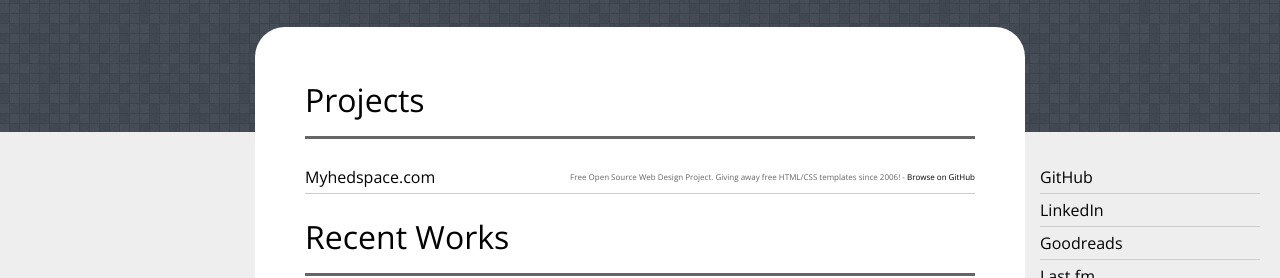
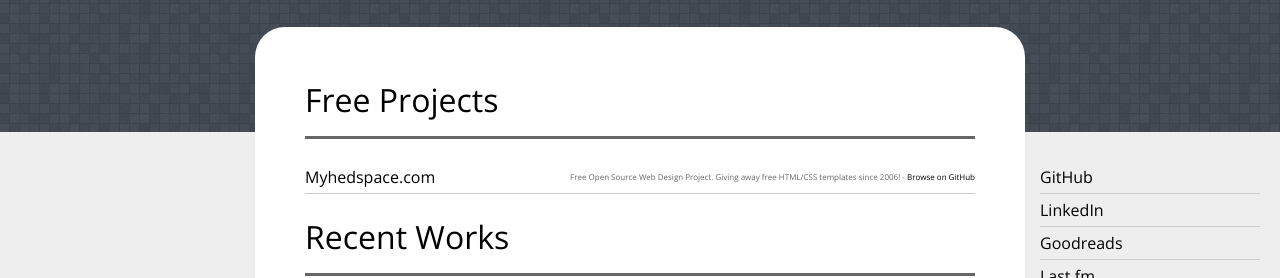
Before and after one commit to jelontok/jelontok.github.com, a Jekyll site: the page built from index.html, in a window 1280 px wide and 1098 px high. Shown: the part 187-465 px from the top of the window. Built offline with Jekyll 4.4.1, drawn with Linux system fonts in a browser that asks for light colours; Markdown is read by kramdown in place of the engine named in the settings.

Commit message:
updated hp

```diff
--- a/index.html
+++ b/index.html
@@ -5,7 +5,7 @@ title: Jose Erlino Lontok | Front-end Web Developer | HTML, CSS, JS, jQuery, Wor
 
 <div class="content">
 
-    <h1 class="title-border">Projects</h1>
+    <h1 class="title-border">Free Projects</h1>
     <div class="widget">
         <ul>
             <li>
```
